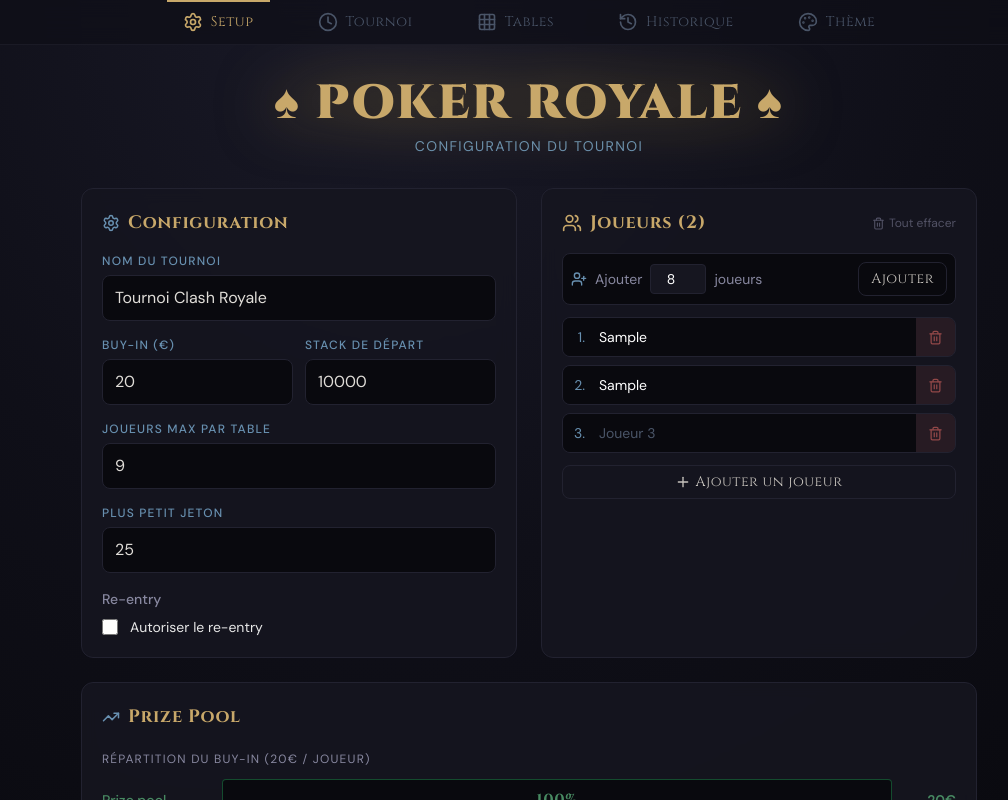
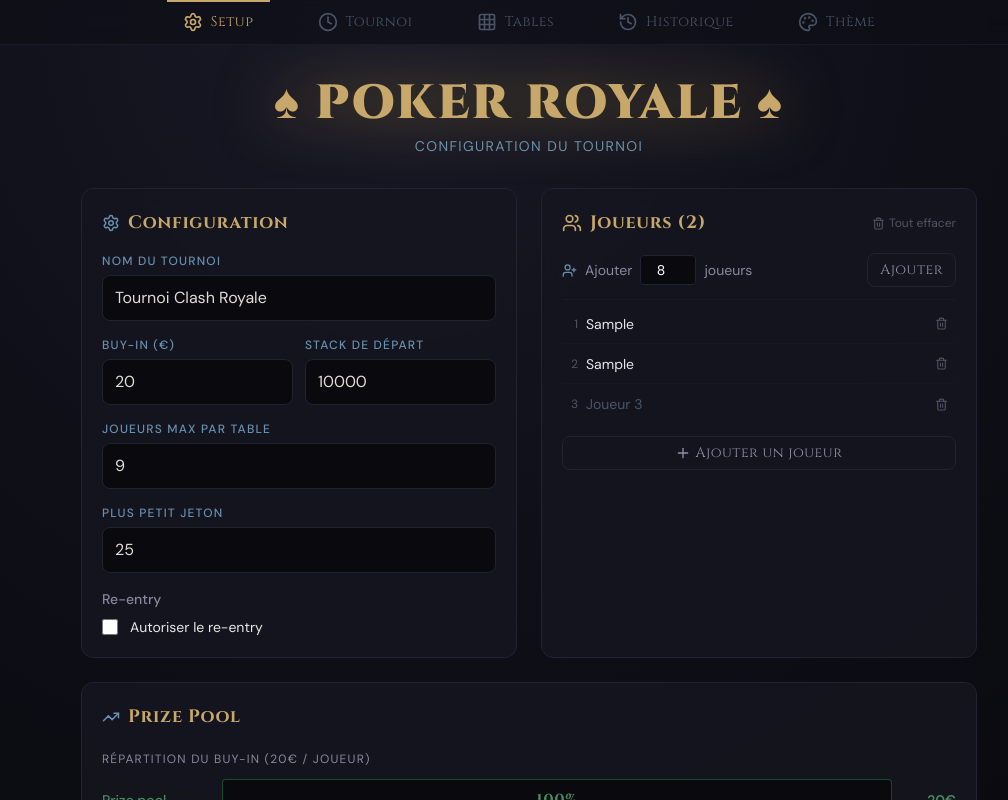
Before and after one commit to arseum/clash-poker-tournament, a React (Vite) app: page / in a window 1280 px wide. Both pictures are taken after typing "Sample", "Sample" into the empty fields and a click on the button "Ajouter un joueur". Shown: the top 800 px of the page, without its empty margins (111-1119 px from the left). Built offline with nearby package versions, Linux system fonts and the light colour scheme.

Commit message:
change police+some front tips

```diff
--- a/src/components/BlindStructureEditor.tsx
+++ b/src/components/BlindStructureEditor.tsx
@@ -236,20 +236,20 @@
                 </div>
               )}
 
-              {/* Stats globales */}
+              {/* Stats globales — inline, sans boxes */}
               {estimate && (
                 <>
-                  <div className="grid grid-cols-1 sm:grid-cols-3 gap-3 mb-4 text-center">
-                    <div className="bg-cr-card rounded-lg p-2">
-                      <div className="text-xs text-[#8888a0] mb-1">Durée totale</div>
+                  <div className="flex flex-wrap gap-6 mb-4 pb-3 border-b border-cr-card-border/40">
+                    <div>
+                      <div className="text-xs text-[#8888a0] mb-0.5">Durée totale</div>
                       <div className="text-cr-gold font-bold text-sm">{formatDuration(estimate.totalDurationMinutes)}</div>
                     </div>
-                    <div className="bg-cr-card rounded-lg p-2">
-                      <div className="text-xs text-[#8888a0] mb-1">Fin estimée</div>
+                    <div>
+                      <div className="text-xs text-[#8888a0] mb-0.5">Fin estimée</div>
                       <div className="text-cr-blue-light font-bold text-sm">Niv. {estimate.estimatedEndLevel + 1}</div>
                     </div>
-                    <div className="bg-cr-card rounded-lg p-2">
-                      <div className="text-xs text-[#8888a0] mb-1">Durée estimée</div>
+                    <div>
+                      <div className="text-xs text-[#8888a0] mb-0.5">Durée estimée</div>
                       <div className="text-cr-blue-light font-bold text-sm">{formatDuration(estimate.estimatedDurationMinutes)}</div>
                     </div>
                   </div>
--- a/src/components/ui/CRButton.tsx
+++ b/src/components/ui/CRButton.tsx
@@ -11,11 +11,11 @@
 }
 
 const variants = {
-  gold:  'bg-cr-gold text-cr-darker hover:brightness-110 active:brightness-95 font-semibold border border-cr-gold',
-  blue:  'bg-cr-blue-mid text-white hover:brightness-110 active:brightness-95 font-semibold border border-cr-blue-mid',
-  red:   'bg-cr-red text-white hover:brightness-110 active:brightness-95 font-semibold border border-cr-red',
-  green: 'bg-cr-green text-white hover:brightness-110 active:brightness-95 font-semibold border border-cr-green',
-  ghost: 'bg-transparent text-[#c8c4be] hover:bg-cr-card/80 border border-cr-card-border',
+  gold:  'bg-cr-gold text-cr-darker hover:brightness-[1.18] hover:shadow-[0_0_16px_rgba(200,168,106,0.4)] active:brightness-90 font-semibold border border-cr-gold/70',
+  blue:  'bg-cr-blue-mid text-white hover:brightness-[1.25] hover:shadow-[0_0_12px_rgba(42,80,112,0.5)] active:brightness-90 font-semibold border border-cr-blue-mid/70',
+  red:   'bg-cr-red text-white hover:brightness-[1.25] hover:shadow-[0_0_12px_rgba(146,72,72,0.5)] active:brightness-90 font-semibold border border-cr-red/70',
+  green: 'bg-cr-green text-white hover:brightness-[1.25] hover:shadow-[0_0_12px_rgba(72,138,98,0.5)] active:brightness-90 font-semibold border border-cr-green/70',
+  ghost: 'bg-transparent text-[#9090a8] hover:bg-cr-card hover:text-[#e0ddd8] hover:border-cr-blue-light/50 active:brightness-90 border border-cr-card-border',
 };
 
 const sizes = {
@@ -42,7 +42,7 @@
       className={`
         ${variants[variant]} ${sizes[size]}
         transition-all duration-150
-        disabled:opacity-40 disabled:cursor-not-allowed
+        disabled:opacity-40 disabled:cursor-not-allowed disabled:shadow-none
         font-cinzel tracking-wide select-none
         ${className}
       `}
--- a/src/index.css
+++ b/src/index.css
@@ -1,4 +1,4 @@
-@import url('https://fonts.googleapis.com/css2?family=Cinzel:wght@400;700;900&family=DM+Sans:opsz,wght@9..40,300;9..40,400;9..40,500;9..40,600&display=swap');
+@import url('https://fonts.googleapis.com/css2?family=Cinzel:wght@400;700;900&family=DM+Sans:opsz,wght@9..40,300;9..40,400;9..40,500;9..40,600&family=Lilita+One&display=swap');
 @import "tailwindcss";
 
 /* ============================================================
@@ -61,6 +61,14 @@
    ============================================================ */
 * {
   box-sizing: border-box;
+}
+
+button, [role="button"] {
+  cursor: pointer;
+}
+
+button:disabled {
+  cursor: not-allowed;
 }
 
 body {
--- a/src/pages/HistoryPage.tsx
+++ b/src/pages/HistoryPage.tsx
@@ -1,4 +1,4 @@
-import { Trash2, Trophy, TrendingUp, Clock, Users } from 'lucide-react';
+import { Trash2, Trophy } from 'lucide-react';
 import { CRCard } from '../components/ui/CRCard';
 import { CRButton } from '../components/ui/CRButton';
 import { CRBadge } from '../components/ui/CRBadge';
@@ -62,25 +62,21 @@
                   </button>
                 </div>
 
-                <div className="grid grid-cols-2 sm:grid-cols-4 gap-3 mt-4">
-                  <div className="text-center">
-                    <Users size={16} className="mx-auto text-cr-blue-light mb-1" />
-                    <div className="font-cinzel font-bold text-xl text-white">{entry.playerCount}</div>
+                <div className="grid grid-cols-4 divide-x divide-cr-card-border/40 mt-4 border-t border-cr-card-border/40 pt-4">
+                  <div className="text-center px-2">
+                    <div className="font-cinzel font-bold text-lg text-white">{entry.playerCount}</div>
                     <div className="text-[#525265] text-xs">joueurs</div>
                   </div>
-                  <div className="text-center">
-                    <Clock size={16} className="mx-auto text-cr-blue-light mb-1" />
-                    <div className="font-cinzel font-bold text-xl text-white">{entry.duration}min</div>
+                  <div className="text-center px-2">
+                    <div className="font-cinzel font-bold text-lg text-white">{entry.duration}min</div>
                     <div className="text-[#525265] text-xs">durée</div>
                   </div>
-                  <div className="text-center">
-                    <Trophy size={16} className="mx-auto text-cr-gold mb-1" />
-                    <div className="font-cinzel font-bold text-xl text-cr-gold">{entry.totalPot}€</div>
+                  <div className="text-center px-2">
+                    <div className="font-cinzel font-bold text-lg text-cr-gold">{entry.totalPot}€</div>
                     <div className="text-[#525265] text-xs">pot</div>
                   </div>
-                  <div className="text-center">
-                    <TrendingUp size={16} className="mx-auto text-cr-green mb-1" />
-                    <div className="font-cinzel font-bold text-xl text-cr-green">{entry.buyIn}€</div>
+                  <div className="text-center px-2">
+                    <div className="font-cinzel font-bold text-lg text-cr-green">{entry.buyIn}€</div>
                     <div className="text-[#525265] text-xs">buy-in</div>
                   </div>
                 </div>
--- a/src/pages/SetupPage.tsx
+++ b/src/pages/SetupPage.tsx
@@ -212,15 +212,15 @@
               )}
             </div>
 
-            {/* Ajout en masse */}
-            <div className="flex gap-2 items-center mb-3 p-2 bg-cr-darker rounded-lg border border-cr-card-border">
-              <UserPlus size={16} className="text-cr-blue-light flex-shrink-0" />
+            {/* Ajout en masse — inline, sans boîte */}
+            <div className="flex gap-2 items-center mb-1 pb-3 border-b border-cr-card-border/50">
+              <UserPlus size={15} className="text-cr-blue-light flex-shrink-0" />
               <span className="text-[#8888a0] text-sm flex-shrink-0">Ajouter</span>
               <input
                 type="number"
                 value={bulkCount}
                 onChange={e => setBulkCount(Math.max(1, Math.min(50, Number(e.target.value))))}
-                className="w-14 bg-cr-card border border-cr-card-border rounded px-2 py-1 text-white text-sm text-center focus:outline-none focus:border-cr-gold"
+                className="w-14 bg-cr-darker border border-cr-card-border rounded px-2 py-1 text-white text-sm text-center focus:outline-none focus:border-cr-gold"
                 min={1}
                 max={50}
               />
@@ -235,12 +235,13 @@
               </CRButton>
             </div>
 
-            <div className="flex flex-col gap-2 overflow-y-auto" style={{ maxHeight: '16rem' }}>
+            {/* Liste joueurs — rows plates */}
+            <div className="flex flex-col overflow-y-auto" style={{ maxHeight: '16rem' }}>
               {playerNames.map((name, idx) => (
-                <div key={idx} className="flex items-stretch rounded-lg border border-cr-card-border flex-shrink-0" style={{ overflow: 'hidden', minHeight: '2.5rem' }}>
-                  <span className="text-cr-blue-light text-sm w-7 flex items-center justify-end pr-1.5 bg-cr-darker flex-shrink-0">{idx + 1}.</span>
+                <div key={idx} className="flex items-center border-b border-cr-card-border/30 last:border-0 flex-shrink-0" style={{ minHeight: '2.5rem' }}>
+                  <span className="text-[#525265] text-xs w-6 text-right pr-2 flex-shrink-0">{idx + 1}</span>
                   <input
-                    className="flex-1 bg-cr-darker px-2 py-2 text-white placeholder-[#4a5568] text-sm focus:outline-none focus:bg-cr-card transition-colors min-w-0"
+                    className="flex-1 bg-transparent py-2 text-[#e8e8e8] placeholder-[#4a5568] text-sm focus:outline-none min-w-0"
                     placeholder={`Joueur ${idx + 1}`}
                     value={name}
                     onChange={e => updatePlayer(idx, e.target.value)}
@@ -248,9 +249,9 @@
                   {playerNames.length > 2 && (
                     <button
                       onClick={() => removePlayer(idx)}
-                      className="bg-cr-red/15 hover:bg-cr-red text-cr-red hover:text-white transition-colors px-3 flex items-center flex-shrink-0"
+                      className="text-[#525265] hover:text-cr-red transition-colors px-2 flex items-center flex-shrink-0"
                     >
-                      <Trash2 size={15} />
+                      <Trash2 size={13} />
                     </button>
                   )}
                 </div>
```
Also changed, not shown: src/pages/TournamentPage.tsx (+35 -43 lines).
